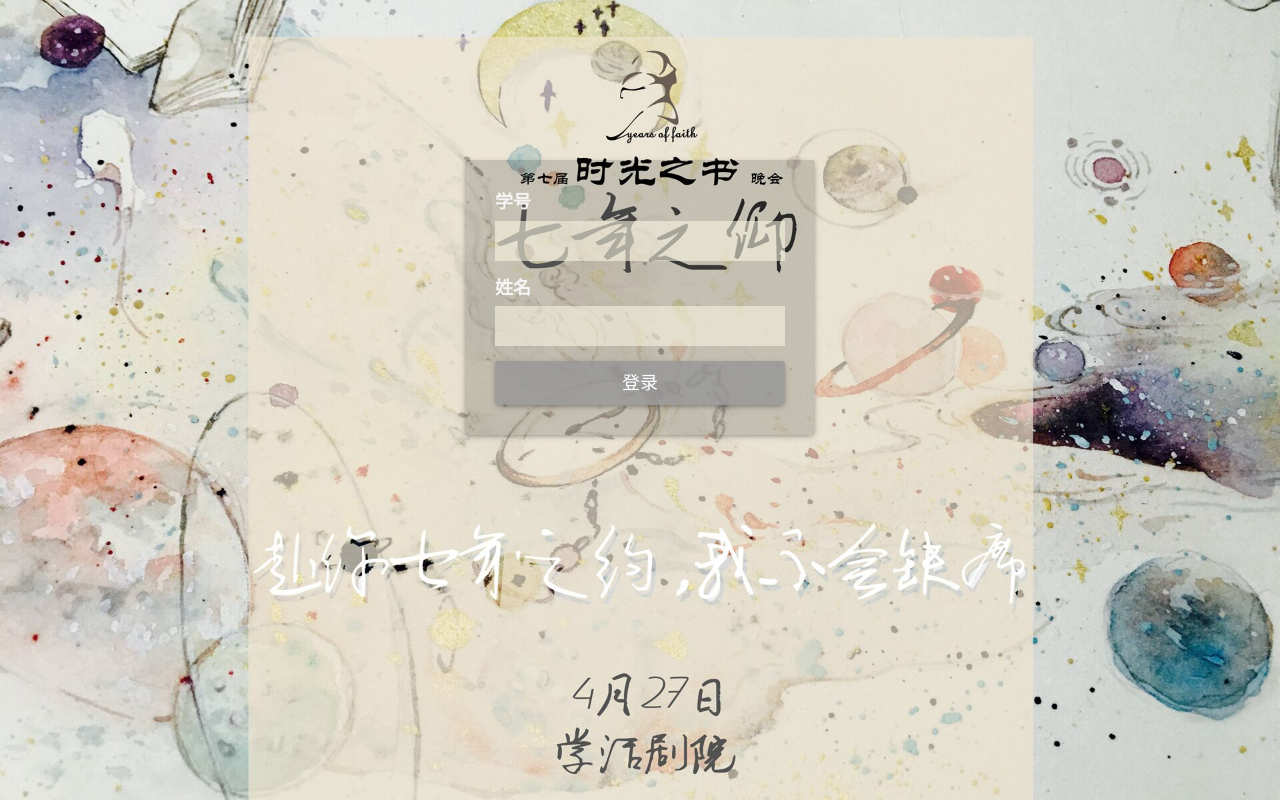
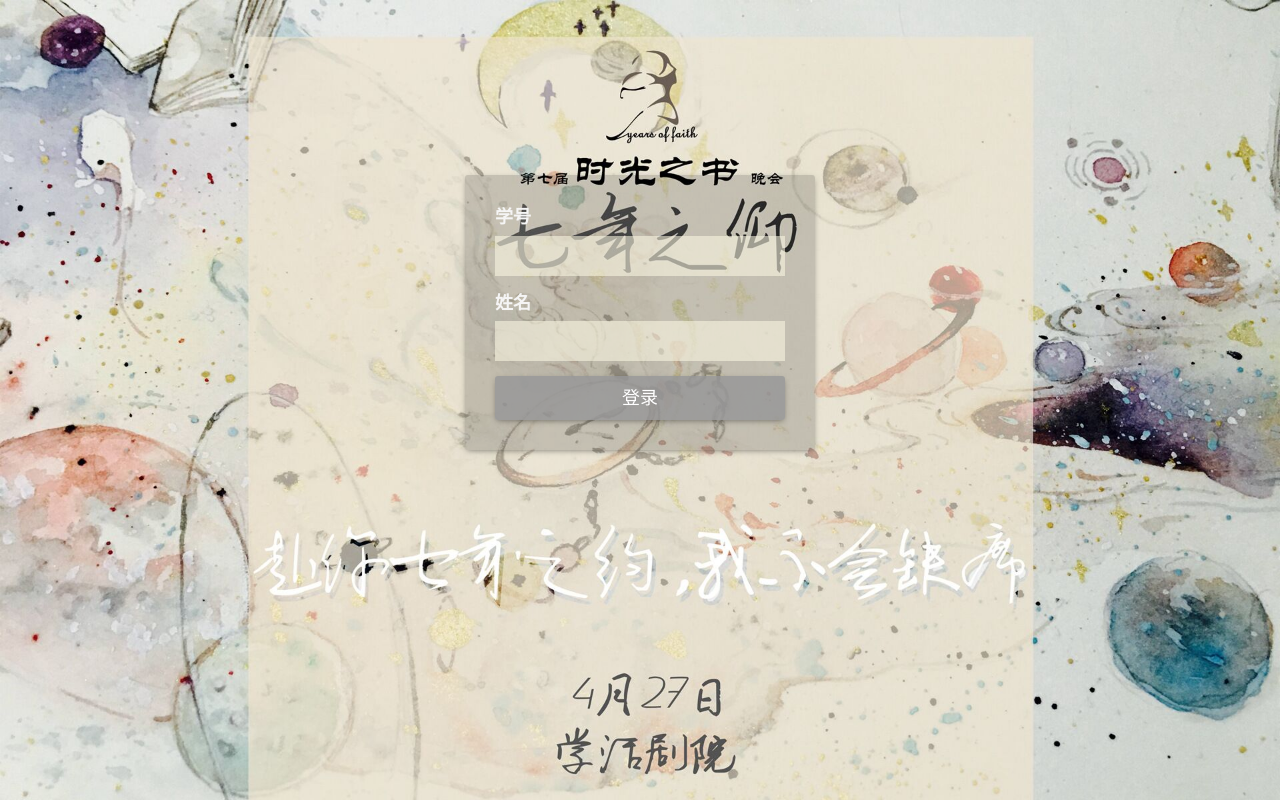
Before and after one commit to kyfly/Zhmoll-Seckill, a website: page public/index.html in a window 1280 px wide. Drawn offline with Linux system fonts and the light colour scheme; files whose address does not match are found by name.

Commit message:
修复框位置

```diff
--- a/public/css/login.css
+++ b/public/css/login.css
@@ -229,6 +229,11 @@ body>div{
 	-ms-user-select: none;
 	user-select: none;
 }
+.po-login{
+		margin:160px auto;
+		width:100%;
+		position:fixed
+	}
 /*计时器*/
 ul.countdown {
 	list-style: none;
@@ -328,4 +333,9 @@ button{
 	.g-mid .m-title{
 		color:rgba(196, 199, 182, 0.5)
 	}
+	.po-login{
+		margin:0;
+		width:100%;
+		position:fixed
+	}
 }
--- a/public/index.html
+++ b/public/index.html
@@ -16,7 +16,7 @@
             <!-- 尚未登录 -->
             <div class="row" v-if="isLogin==false">
                 <!--<h1 class="m-title" v-text="seckill.title"></h1>-->
-                <div style="max-width: 350px; margin: 160px auto;">
+                <div class="po-login">
                     <div class="invite__form">
                         <input type="hidden" name="_token" value="">
                         <div class="CenteredPage__field">
```
